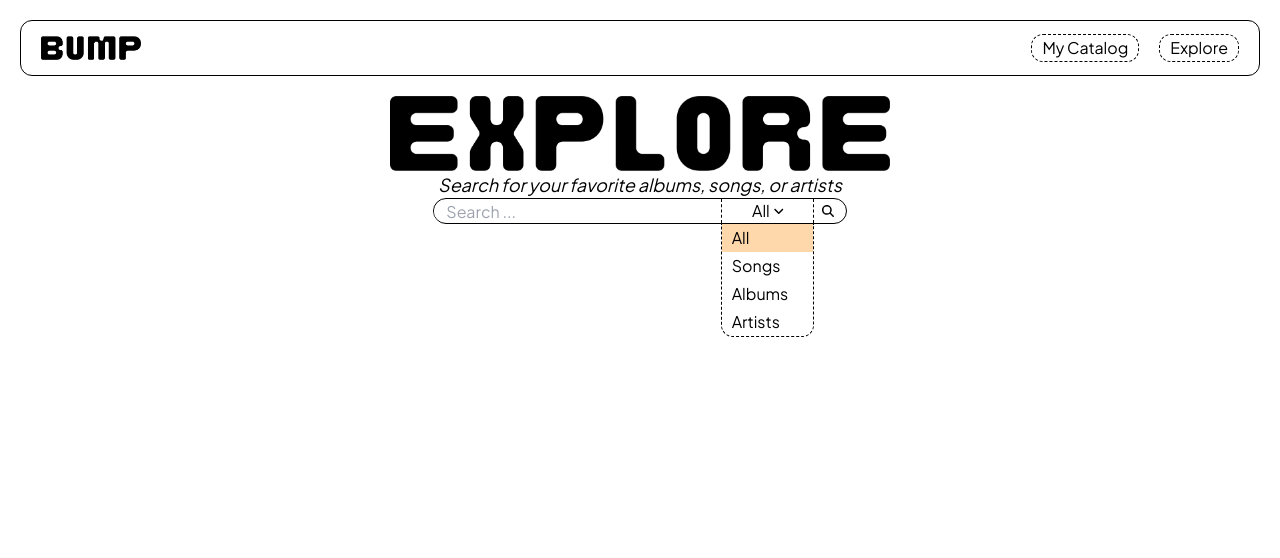
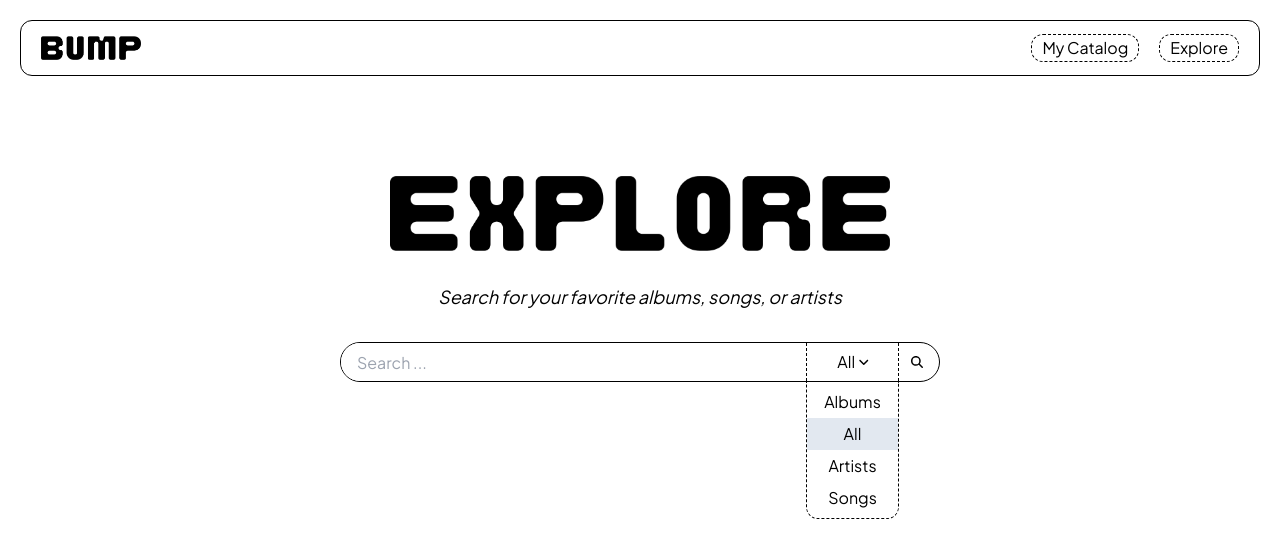
Before and after one commit to alextorresp/bump-catalog, a Next.js app: page /explore in a window 1280 px wide. Both pictures are taken after a click on the button "All". Shown: the top 558 px of the page. Built offline with nearby package versions, Linux system fonts and the light colour scheme.

Commit message:
Add styling to explore page

```diff
--- a/src/app/explore/page.tsx
+++ b/src/app/explore/page.tsx
@@ -5,8 +5,8 @@ export default function Explore() {
 
   return (
     <main className='container centered-column'>
-      <Image src='/explore.png' alt='' width={500} height={150}/>
-      <h2>Search for your favorite albums, songs, or artists</h2>
+      <Image src='/explore.png' alt='' width={500} height={150} className='mt-[80px]'/>
+      <h2 className='mt-8 mb-8'>Search for your favorite albums, songs, or artists</h2>
       <SearchBar />
     </main>
   )
--- a/src/components/ui/search-bar/ListItem.tsx
+++ b/src/components/ui/search-bar/ListItem.tsx
@@ -15,7 +15,7 @@ export default function ListItem({ key, value, isSelected, handleDropdownChange
       role='option'
       aria-selected={isSelected}
       onClick={() => handleDropdownChange(value)}
-      className={`cursor-pointer hover:bg-gray-200 py-0.5 responsive-text px-2.5 ${isSelected ? 'bg-orange-200' : ''}`}
+      className={`cursor-pointer hover:bg-gray-300 py-1 first:pt-2 last:pb-2 text-center responsive-text px-2.5 ${isSelected ? 'bg-slate-200' : ''}`}
     >
       {value}
     </li>
--- a/src/components/ui/search-bar/SearchBar.tsx
+++ b/src/components/ui/search-bar/SearchBar.tsx
@@ -30,7 +30,7 @@ export default function SearchBar() {
   }, []);
 
   return (
-    <form className='border rounded-full pr-3 border-black flex flex-row w-1/3 h-full items-center'>
+    <form className='border rounded-full border-black flex flex-row w-[600px] h-[40px] items-center'>
       <label className='sr-only' htmlFor='searchInput'></label>
       <input
         id='searchInput'
@@ -40,13 +40,13 @@ export default function SearchBar() {
         required
         value={formValues.searchInput}
         onChange={handleFormChange}
-        className='pl-3 h-full rounded-l-full flex flex-grow w-3/4 focus:outline-none'
+        className='h-full pl-4 rounded-l-full flex flex-grow w-3/4 focus:outline-none'
       />
 
       <label className='sr-only' htmlFor='searchType'></label>
       <div
         id='searchType'
-        className='relative min-h-full flex items-center justify-center min-w-[93px]'
+        className='relative h-full flex items-center justify-center min-w-[93px]'
         aria-expanded={isDropdownOpen}
         aria-haspopup='listbox'
       >
@@ -54,15 +54,15 @@ export default function SearchBar() {
           type='button'
           aria-label='Search category'
           onClick={() => setIsDropdownOpen((prev) => !prev)}
-          className='flex flex-row items-center justify-center text-center gap-[5px] border-r border-l border-black border-dashed responsive-text w-full'
+          className='flex flex-row items-center justify-center h-full text-center gap-[5px] border-r border-l border-black border-dashed responsive-text w-full'
         >
           {formValues.searchType}
           <ToggleIcon isDropdownOpen={isDropdownOpen}/>
         </button>
 
         {isDropdownOpen && (
-          <ul role='listbox' className='absolute top-[25px] border-l border-r border-b border-dashed rounded-b-xl border-black bg-white w-full overflow-hidden'>
-            {['All', 'Songs', 'Albums', 'Artists'].map((type) => (
+          <ul role='listbox' className='absolute top-[39px] border-l border-r border-b border-dashed rounded-b-xl border-black bg-white w-full overflow-hidden'>
+            {['Albums', 'All', 'Artists', 'Songs'].map((type) => (
               <ListItem
                 key={type}
                 value={type as SearchType}
@@ -74,7 +74,7 @@ export default function SearchBar() {
         )}
       </div>
 
-      <button type='submit' aria-label='Submit search' className='h-full flex items-center pl-2'>
+      <button type='submit' aria-label='Submit search' className='h-full flex items-center pl-3 pr-4'>
         <SearchIcon />
       </button>
     </form>
```
